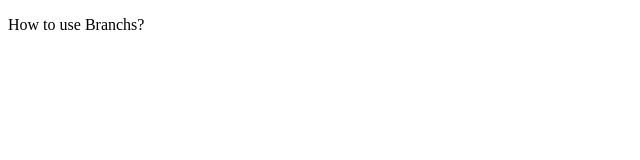
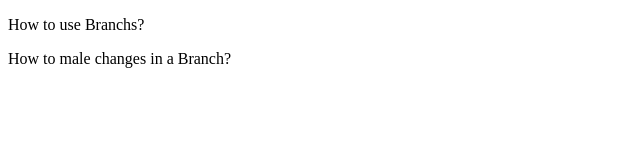
Before and after one commit to Mybralaoui/MyBranchfolder, a plain HTML site: page index.html in a window 1280 px wide. Shown: the whole page, without its empty margins (0-640 px from the left). Drawn offline with Linux system fonts and the light colour scheme.

Commit message:
version 2: add a new paragraph about making chnges

```diff
--- a/index.html
+++ b/index.html
@@ -7,6 +7,7 @@
 </head>
 <body>
     <p>How to use Branchs?</p>
+    <p>How to male changes in a Branch?</p>
 
 </body>
 </html>
```
